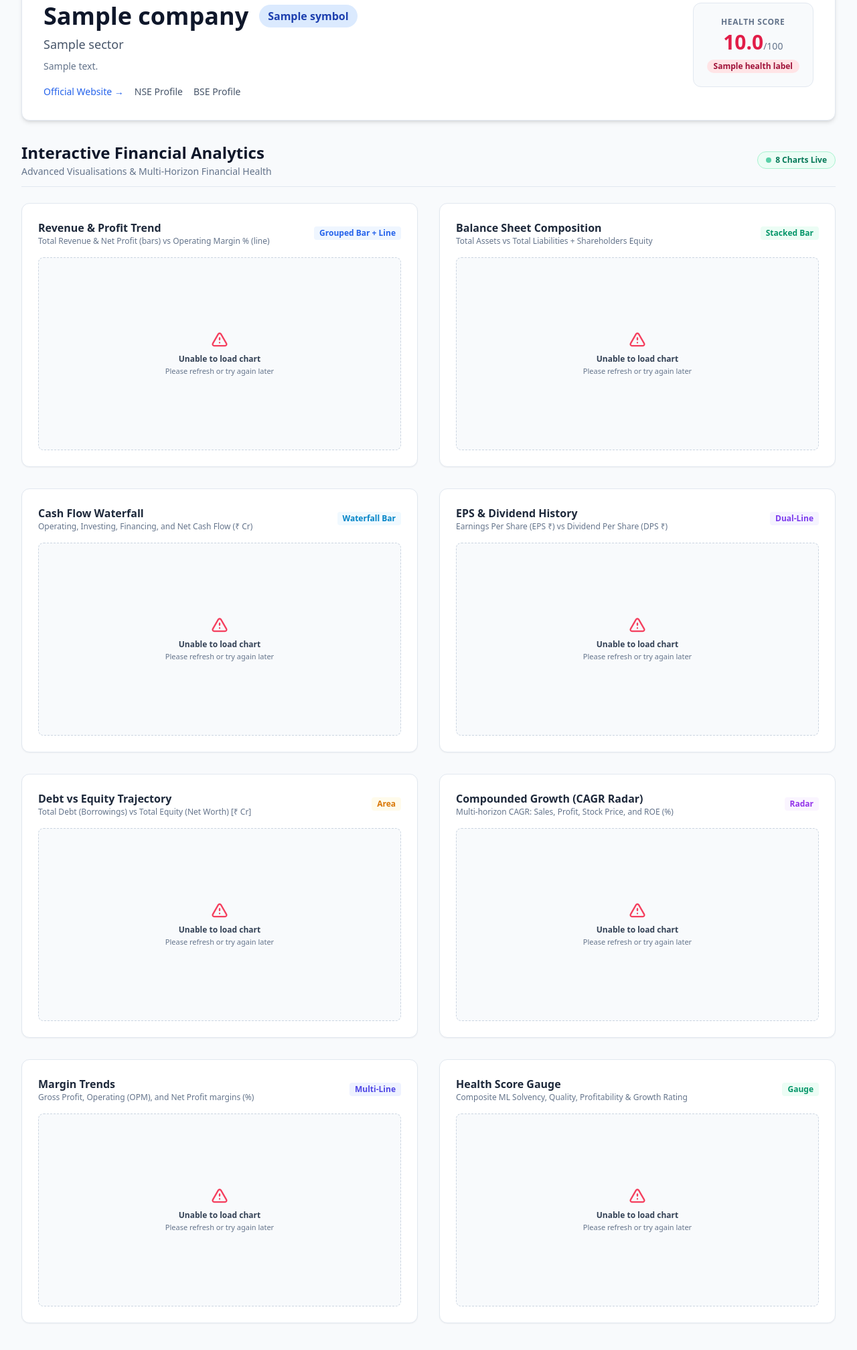
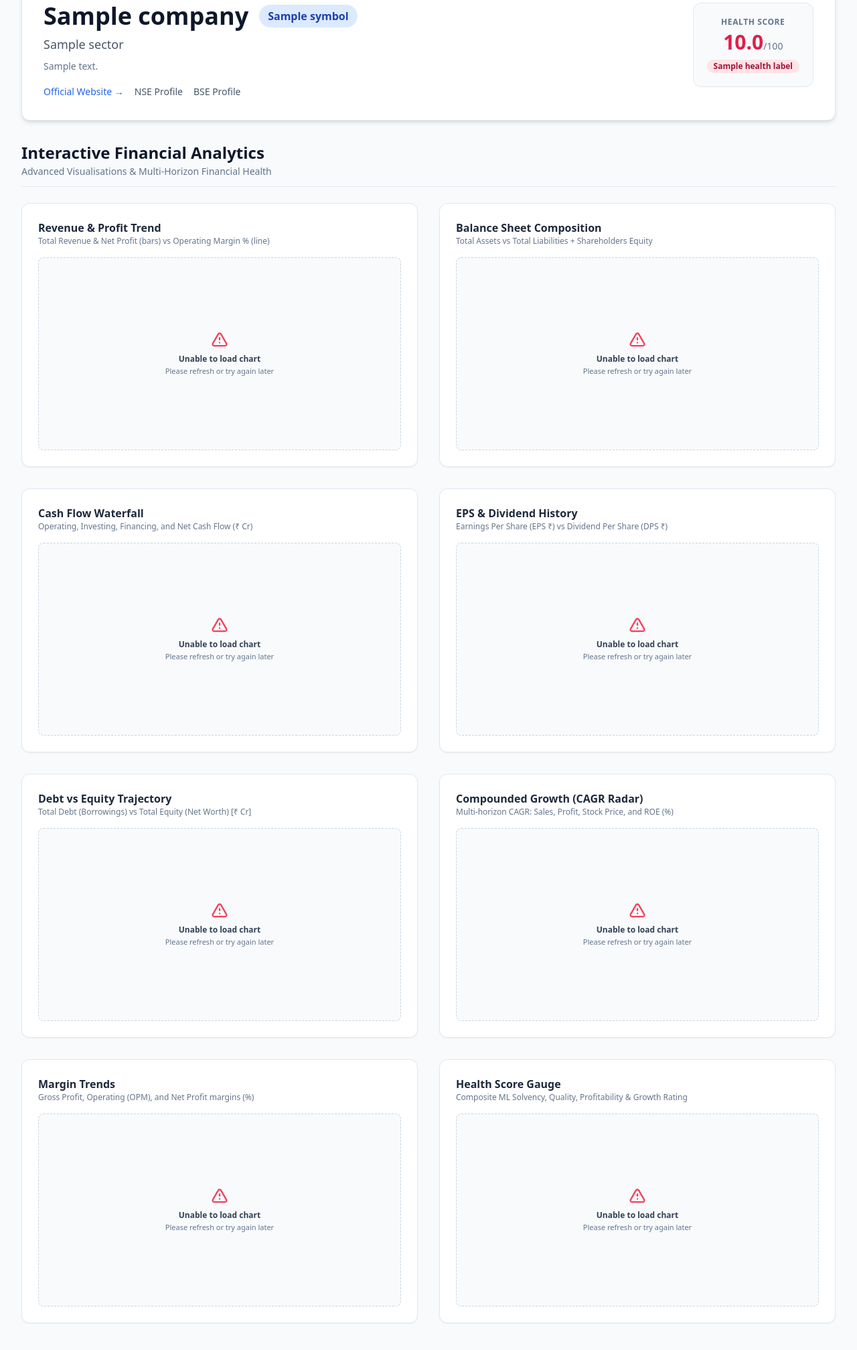
Before and after one commit to shreyashambade/nifty100-financial-intelligence-platform, a Django app: template webapp/templates/company_detail.html in a window 1280 px wide. Shown: the part 134-2149 px from the top of the page at 67% size. Run offline with Django 5.2, Linux system fonts and the light colour scheme; the template is opened without the code that fills it: most values are stand-ins (such as "Sample title", 1, 10 or a date in 2020); some libraries are stand-ins or nearby versions.

Commit message:
remove redundant chart badges and live pill from html templates

```diff
--- a/webapp/templates/company_detail.html
+++ b/webapp/templates/company_detail.html
@@ -53,10 +53,6 @@
             <h2 class="text-xl sm:text-2xl font-bold text-slate-900 dark:text-white transition-colors">Interactive Financial Analytics</h2>
             <p class="text-xs sm:text-sm text-slate-500 dark:text-slate-400 mt-0.5">Advanced Visualisations & Multi-Horizon Financial Health</p>
         </div>
-        <span class="inline-flex items-center gap-1.5 px-3 py-1 rounded-full text-xs font-semibold bg-emerald-50 dark:bg-emerald-950/60 text-emerald-700 dark:text-emerald-400 border border-emerald-200 dark:border-emerald-800/60">
-            <span class="w-2 h-2 rounded-full bg-emerald-500 animate-pulse"></span>
-            8 Charts Live
-        </span>
     </div>
 
     <!-- 8 Chart.js Containers: Responsive Grid Layout -->
@@ -69,9 +65,6 @@
                     <h3 class="font-bold text-slate-800 dark:text-slate-100 text-sm sm:text-base">Revenue & Profit Trend</h3>
                     <p class="text-xs text-slate-500 dark:text-slate-400">Total Revenue & Net Profit (bars) vs Operating Margin % (line)</p>
                 </div>
-                <span class="text-xs font-semibold px-2 py-0.5 rounded bg-blue-50 dark:bg-blue-900/40 text-blue-600 dark:text-blue-300">
-                    Grouped Bar + Line
-                </span>
             </div>
             <div class="relative h-64 sm:h-72 w-full flex-grow flex items-center justify-center">
                 <div class="chart-skeleton absolute inset-0 bg-slate-50/70 dark:bg-slate-800/50 rounded-lg animate-pulse flex flex-col justify-end p-4 gap-3 z-10 pointer-events-none">
@@ -100,9 +93,6 @@
                     <h3 class="font-bold text-slate-800 dark:text-slate-100 text-sm sm:text-base">Balance Sheet Composition</h3>
                     <p class="text-xs text-slate-500 dark:text-slate-400">Total Assets vs Total Liabilities + Shareholders Equity</p>
                 </div>
-                <span class="text-xs font-semibold px-2 py-0.5 rounded bg-emerald-50 dark:bg-emerald-900/40 text-emerald-600 dark:text-emerald-300">
-                    Stacked Bar
-                </span>
             </div>
             <div class="relative h-64 sm:h-72 w-full flex-grow flex items-center justify-center">
                 <div class="chart-skeleton absolute inset-0 bg-slate-50/70 dark:bg-slate-800/50 rounded-lg animate-pulse flex flex-col justify-end p-4 gap-3 z-10 pointer-events-none">
@@ -131,9 +121,6 @@
                     <h3 class="font-bold text-slate-800 dark:text-slate-100 text-sm sm:text-base">Cash Flow Waterfall</h3>
                     <p class="text-xs text-slate-500 dark:text-slate-400">Operating, Investing, Financing, and Net Cash Flow (₹ Cr)</p>
                 </div>
-                <span class="text-xs font-semibold px-2 py-0.5 rounded bg-sky-50 dark:bg-sky-900/40 text-sky-600 dark:text-sky-300">
-                    Waterfall Bar
-                </span>
             </div>
             <div class="relative h-64 sm:h-72 w-full flex-grow flex items-center justify-center">
                 <div class="chart-skeleton absolute inset-0 bg-slate-50/70 dark:bg-slate-800/50 rounded-lg animate-pulse flex flex-col justify-end p-4 gap-3 z-10 pointer-events-none">
@@ -161,9 +148,6 @@
                     <h3 class="font-bold text-slate-800 dark:text-slate-100 text-sm sm:text-base">EPS & Dividend History</h3>
                     <p class="text-xs text-slate-500 dark:text-slate-400">Earnings Per Share (EPS ₹) vs Dividend Per Share (DPS ₹)</p>
                 </div>
-                <span class="text-xs font-semibold px-2 py-0.5 rounded bg-violet-50 dark:bg-violet-900/40 text-violet-600 dark:text-violet-300">
-                    Dual-Line
-                </span>
             </div>
             <div class="relative h-64 sm:h-72 w-full flex-grow flex items-center justify-center">
                 <div class="chart-skeleton absolute inset-0 bg-slate-50/70 dark:bg-slate-800/50 rounded-lg animate-pulse flex flex-col justify-end p-4 gap-3 z-10 pointer-events-none">
@@ -192,9 +176,6 @@
                     <h3 class="font-bold text-slate-800 dark:text-slate-100 text-sm sm:text-base">Debt vs Equity Trajectory</h3>
                     <p class="text-xs text-slate-500 dark:text-slate-400">Total Debt (Borrowings) vs Total Equity (Net Worth) [₹ Cr]</p>
                 </div>
-                <span class="text-xs font-semibold px-2 py-0.5 rounded bg-amber-50 dark:bg-amber-900/40 text-amber-600 dark:text-amber-300">
-                    Area
-                </span>
             </div>
             <div class="relative h-64 sm:h-72 w-full flex-grow flex items-center justify-center">
                 <div class="chart-skeleton absolute inset-0 bg-slate-50/70 dark:bg-slate-800/50 rounded-lg animate-pulse flex flex-col justify-end p-4 gap-3 z-10 pointer-events-none">
@@ -223,9 +204,6 @@
                     <h3 class="font-bold text-slate-800 dark:text-slate-100 text-sm sm:text-base">Compounded Growth (CAGR Radar)</h3>
                     <p class="text-xs text-slate-500 dark:text-slate-400">Multi-horizon CAGR: Sales, Profit, Stock Price, and ROE (%)</p>
                 </div>
-                <span class="text-xs font-semibold px-2 py-0.5 rounded bg-purple-50 dark:bg-purple-900/40 text-purple-600 dark:text-purple-300">
-                    Radar
-                </span>
             </div>
             <div class="relative h-64 sm:h-72 w-full flex-grow flex items-center justify-center">
                 <div class="chart-skeleton absolute inset-0 bg-slate-50/70 dark:bg-slate-800/50 rounded-lg animate-pulse flex flex-col justify-center items-center p-4 z-10 pointer-events-none">
@@ -247,9 +225,6 @@
                     <h3 class="font-bold text-slate-800 dark:text-slate-100 text-sm sm:text-base">Margin Trends</h3>
                     <p class="text-xs text-slate-500 dark:text-slate-400">Gross Profit, Operating (OPM), and Net Profit margins (%)</p>
                 </div>
-                <span class="text-xs font-semibold px-2 py-0.5 rounded bg-indigo-50 dark:bg-indigo-900/40 text-indigo-600 dark:text-indigo-300">
-                    Multi-Line
-                </span>
             </div>
             <div class="relative h-64 sm:h-72 w-full flex-grow flex items-center justify-center">
                 <div class="chart-skeleton absolute inset-0 bg-slate-50/70 dark:bg-slate-800/50 rounded-lg animate-pulse flex flex-col justify-end p-4 gap-3 z-10 pointer-events-none">
@@ -278,9 +253,6 @@
                     <h3 class="font-bold text-slate-800 dark:text-slate-100 text-sm sm:text-base">Health Score Gauge</h3>
                     <p class="text-xs text-slate-500 dark:text-slate-400">Composite ML Solvency, Quality, Profitability & Growth Rating</p>
                 </div>
-                <span class="text-xs font-semibold px-2 py-0.5 rounded bg-emerald-50 dark:bg-emerald-900/40 text-emerald-600 dark:text-emerald-300">
-                    Gauge
-                </span>
             </div>
             <div class="relative h-64 sm:h-72 w-full flex-grow flex flex-col items-center justify-center">
                 <div class="chart-skeleton absolute inset-0 bg-slate-50/70 dark:bg-slate-800/50 rounded-lg animate-pulse flex flex-col justify-center items-center p-4 z-10 pointer-events-none">
```
